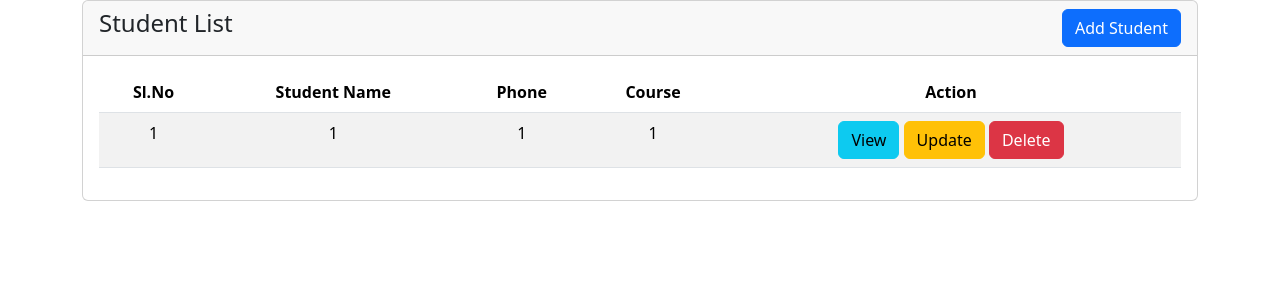
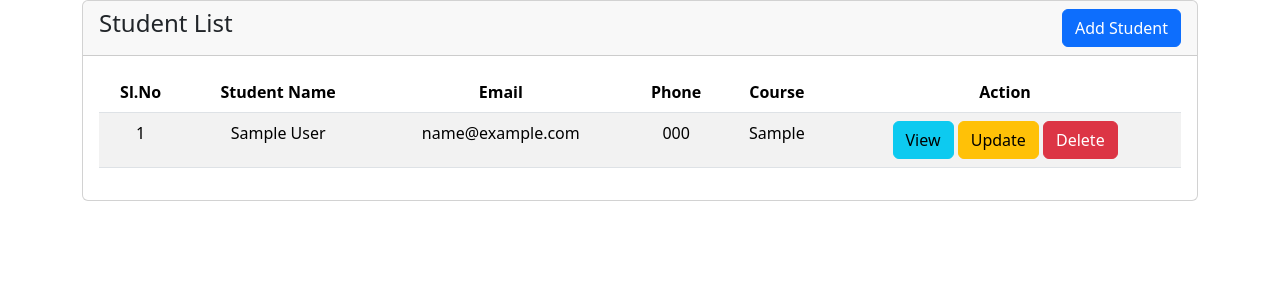
Before and after one commit to gitcoder-23/student_crud_php, a PHP site: page / in a window 1280 px wide. Shown: the top 300 px of the page. Run offline with PHP 8.4, Linux system fonts and the light colour scheme; tables that the repository leaves empty or names only in its code hold one stand-in row (values such as "Sample post").

Commit message:
list ready

```diff
--- a/index.php
+++ b/index.php
@@ -1,3 +1,12 @@
+<?php
+require 'dbcon.php';
+?>
+
+
+
+
+
+
 <!DOCTYPE html>
 <html lang="en">
   <!-- Tut==> https://youtu.be/ExW0bYNMTlo 17: 52-->
@@ -20,23 +29,55 @@
             <tr>
               <th class="text-center">Sl.No</th>
               <th class="text-center">Student Name</th>
+              <th class="text-center" >Email</th>
               <th class="text-center" >Phone</th>
               <th class="text-center">Course</th>
               <th col='2' class="text-center">Action</th>
             </tr>
           </thead>
           <tbody>
+            <?php
+              $query = "SELECT * FROM `student`";
+              $query_run = mysqli_query($con, $query);
+
+              if(mysqli_num_rows($query_run) > 0 ) {
+                foreach($query_run as $studentData) {
+                  // echo $studentData['student_name'];
+
+                  ?>
                   <tr>
-              <td class="text-center">1</td>
-              <td class="text-center">1</td>
-              <td class="text-center">1</td>
-              <td class="text-center">1</td>
+                    <td class="text-center">
+                      <?=$studentData['id'] ?>
+                    </td>
+                    <td class="text-center">
+                      <?=$studentData['student_name'] ?>
+                    </td>
+                    <td class="text-center">
+                      <?=$studentData['student_email'] ?>
+                    </td>
+                    <td class="text-center">
+                      <?=$studentData['phone'] ?>
+                    </td>
+
+                    <td class="text-center">
+                      <?=$studentData['course'] ?>
+                    </td>
                     <td class="text-center">
                       <a class="btn btn-info" href="view.php">View</a>
                       <a class="btn btn-warning" href="delete.php">Update</a>
                       <a class="btn btn-danger" href="delete.php">Delete</a>
                     </td>
                   </tr>
+                  <?php
+
+
+
+                }
+
+              } else {
+                echo `<h4 class="text-center">No Record Found!</h4>`;
+              }
+            ?>
           </tbody>
         </table>
         </div>
```
Lines whose indentation alone changed are shown as unchanged.
